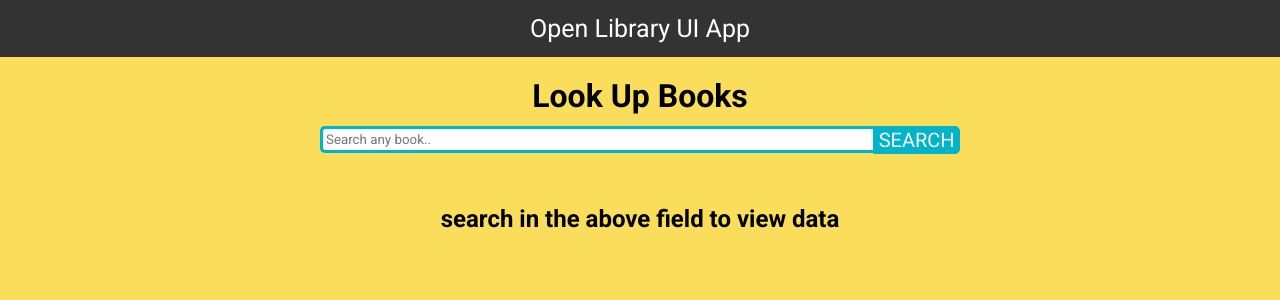
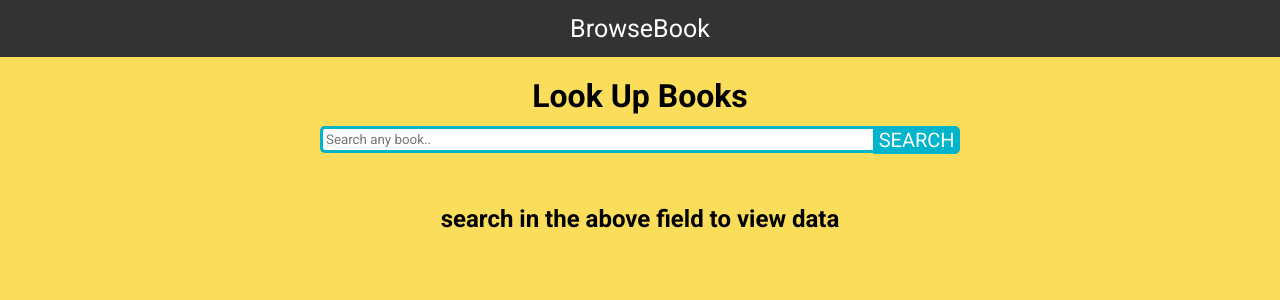
Before and after one commit to sehaj97/BrowseBook, a React (Create React App) app: page / in a window 1280 px wide. Shown: the top 300 px of the page. Built offline with nearby package versions, Linux system fonts and the light colour scheme.

Commit message:
added sort functionality

```diff
--- a/public/index.html
+++ b/public/index.html
@@ -25,7 +25,7 @@
       work correctly both with client-side routing and a non-root public URL.
       Learn how to configure a non-root public URL by running `npm run build`.
     -->
-    <title>React App</title>
+    <title>Browse Book</title>
   </head>
   <body>
     <noscript>You need to enable JavaScript to run this app.</noscript>
--- a/src/components/Nav/index.js
+++ b/src/components/Nav/index.js
@@ -3,7 +3,7 @@ import React from 'react';
 function Nav() {
     return (
         <div className="topnav">
-            <a className="title" href="#home">Open Library UI App</a>
+            <a className="title" href="#">BrowseBook</a>
         </div>
     );
 }
--- a/src/index.css
+++ b/src/index.css
@@ -125,12 +125,23 @@ body {
 }
 
 /* Responsive columns */
-@media screen and (max-width: 600px) {
+@media screen and (max-width: 650px) {
   .column {
     width: 100%;
     display: block;
     margin-bottom: 20px;
   }
+  .wrap{
+    width: 90%;
+  }
+
+
+.filters {
+  justify-content: space-evenly;
+
+  width: 100%;
+
+}
 }
 /* Responsive columns */
 @media screen and  (min-width: 600px) and (max-width: 1000px) {
@@ -153,17 +164,3 @@ body {
   width: 100%;
   object-fit: cover;
 }
-@media screen and (max-width: 480px) {
-  .wrap{
-    width: 90%;
-  }
-
-
-.filters {
-  justify-content: space-evenly;
-
-  width: 100%;
-
-}
-
-}
```
